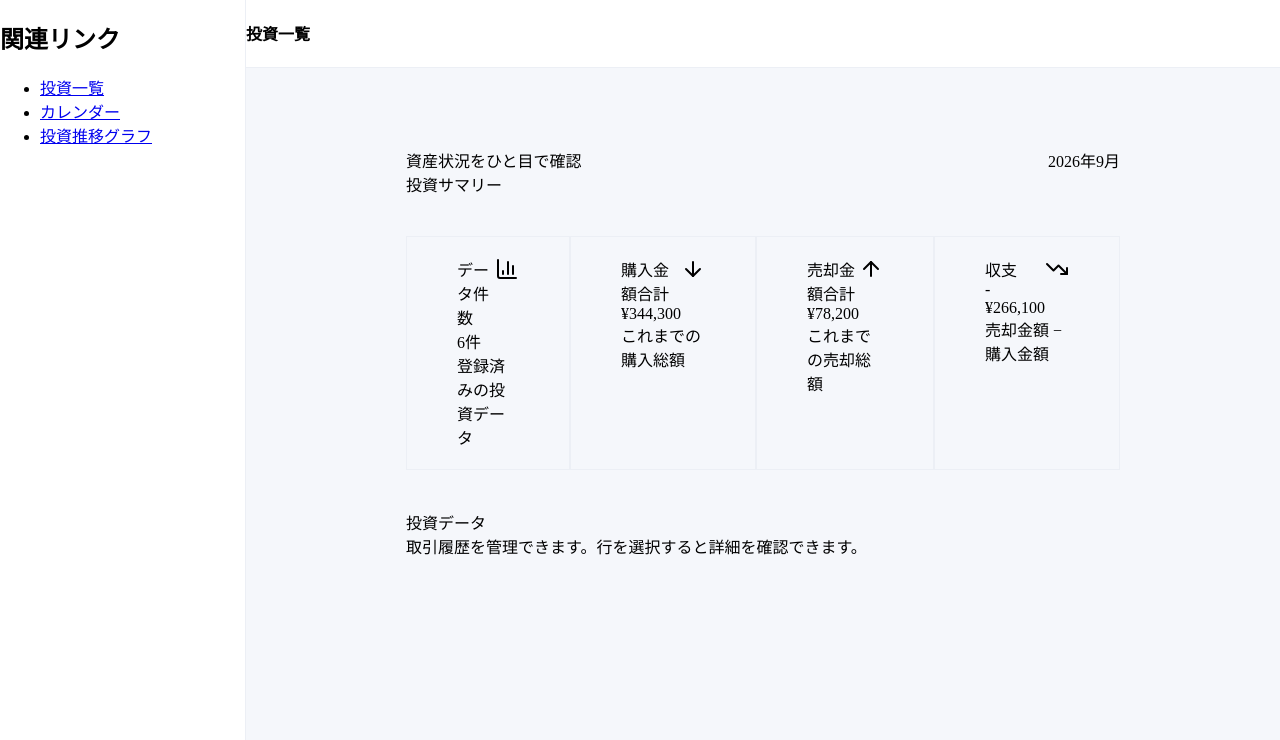
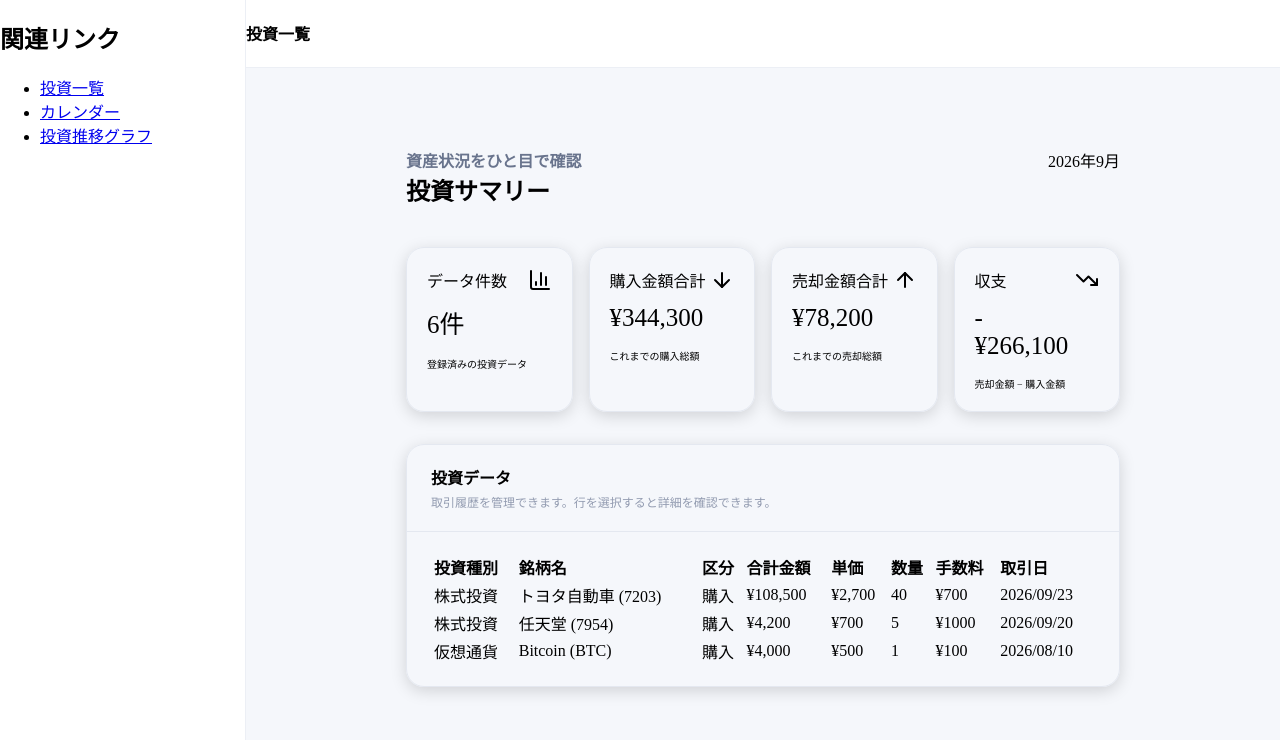
Before and after one commit to mn-area/touMEMO, a React (Vite) app in the folder frontend/: page / in a window 1280 px wide. Shown: the top 740 px of the page. Built offline with nearby package versions, Linux system fonts and the light colour scheme.

Commit message:
【フロント】投資一覧ページ　カードエリアレイアウト完成、データ一覧テーブル作成開始

```diff
--- a/frontend/src/Tradelist.tsx
+++ b/frontend/src/Tradelist.tsx
@@ -19,67 +19,119 @@ function Tradelist() {
                 <div id="content-area">
                     <div id="summary-header">
                         <div>
-                            <p>資産状況をひと目で確認</p>
-                            <p>投資サマリー</p>
+                            <p id="summary-text">資産状況をひと目で確認</p>
+                            <h2 id="summary-title">投資サマリー</h2>
                         </div>
                         <p>2026年9月</p>
                     </div>
-                    <section>
-                        <div id="card-area">
-                            <div className="card-item">
+                    <section id="card-area">
+                        <div className="card-item border">
                             <div className="card-data">
                                 <div>
                                     <p>データ件数</p>
-                                        <p>6件</p>
+                                    <p className="data-count">6件</p>
                                 </div>
                                 <div>
                                     <svg xmlns="http://www.w3.org/2000/svg" width="24" height="24" viewBox="0 0 24 24" fill="none" stroke="currentColor" stroke-width="2" stroke-linecap="round" stroke-linejoin="round" className="lucide lucide-chart-column" aria-hidden="true"><path d="M3 3v16a2 2 0 0 0 2 2h16"></path><path d="M18 17V9"></path><path d="M13 17V5"></path><path d="M8 17v-3"></path></svg>
                                 </div>
                             </div>
-                                <p>登録済みの投資データ</p>
+                            <p className="card-text">登録済みの投資データ</p>
                         </div>
-                            <div className="card-item">
+                        <div className="card-item border">
                             <div className="card-data">
                                 <div>
                                     <p>購入金額合計</p>
-                                        <p>¥344,300</p>
+                                    <p className="data-count">¥344,300</p>
                                 </div>
                                 <div>
                                     <svg xmlns="http://www.w3.org/2000/svg" width="24" height="24" viewBox="0 0 24 24" fill="none" stroke="currentColor" stroke-width="2" stroke-linecap="round" stroke-linejoin="round" className="lucide lucide-arrow-down" aria-hidden="true"><path d="M12 5v14"></path><path d="m19 12-7 7-7-7"></path></svg>
                                 </div>
                             </div>
-                                <p>これまでの購入総額</p>
+                            <p className="card-text">これまでの購入総額</p>
                         </div>
-                            <div className="card-item">
+                        <div className="card-item border">
                             <div className="card-data">
                                 <div>
                                     <p>売却金額合計</p>
-                                        <p>¥78,200</p>
+                                    <p className="data-count">¥78,200</p>
                                 </div>
                                 <div>
                                     <svg xmlns="http://www.w3.org/2000/svg" width="24" height="24" viewBox="0 0 24 24" fill="none" stroke="currentColor" stroke-width="2" stroke-linecap="round" stroke-linejoin="round" className="lucide lucide-arrow-up" aria-hidden="true"><path d="m5 12 7-7 7 7"></path><path d="M12 19V5"></path></svg>
                                 </div>
                             </div>
-                                <p>これまでの売却総額</p>
+                            <p className="card-text">これまでの売却総額</p>
                         </div>
-                            <div className="card-item">
+                        <div className="card-item border" >
                             <div className="card-data">
                                 <div>
                                     <p>収支</p>
-                                        <p>-¥266,100</p>
+                                    <p className="data-count">-¥266,100</p>
                                 </div>
                                 <div>
                                     <svg xmlns="http://www.w3.org/2000/svg" width="24" height="24" viewBox="0 0 24 24" fill="none" stroke="currentColor" stroke-width="2" stroke-linecap="round" stroke-linejoin="round" className="lucide lucide-trending-down" aria-hidden="true"><path d="M16 17h6v-6"></path><path d="m22 17-8.5-8.5-5 5L2 7"></path></svg>
                                 </div>
                             </div>
-                                <p>売却金額 − 購入金額</p>
-                            </div>
+                            <p className="card-text">売却金額 − 購入金額</p>
                         </div>
                     </section>
-                    <section id="trade-data-area">
+                    <section id="trade-data-area" className="border">
+                        <div id="data-area-header" className="border-b">
                             <div>
-                            <p>投資データ</p>
-                            <p>取引履歴を管理できます。行を選択すると詳細を確認できます。</p>
+                                <h2 id="data-area-title">投資データ</h2>
+                                <p className="data-text">取引履歴を管理できます。行を選択すると詳細を確認できます。</p>
+                            </div>
+                            {/* <div>
+                                <svg xmlns="http://www.w3.org/2000/svg" width="24" height="24" viewBox="0 0 24 24" fill="none" stroke="currentColor" stroke-width="2" stroke-linecap="round" stroke-linejoin="round" className="lucide lucide-search absolute left-3 top-1/2 -translate-y-1/2 text-[#a3abbb]" aria-hidden="true"><path d="m21 21-4.34-4.34"></path><circle cx="11" cy="11" r="8"></circle></svg>
+                                <input type="text" id="brand-search-input" aria-label="銘柄名を検索" placeholder="銘柄名を検索"></input>
+                            </div> */}
+                        </div>
+                        <div id="trade-table-area">
+                            <table id="trade-data-table">
+                                <thead>
+                                    <tr>
+                                    <th>投資種別</th>
+                                    <th>銘柄名</th>
+                                    <th>区分</th>
+                                    <th>合計金額</th>
+                                    <th>単価</th>
+                                    <th>数量</th>
+                                    <th>手数料</th>
+                                    <th>取引日</th>
+                                    </tr>
+                                </thead>
+                                <tbody>
+                                    <tr>
+                                        <td>株式投資</td>
+                                        <td>トヨタ自動車 (7203)</td>
+                                        <td>購入</td>
+                                        <td>¥108,500</td>
+                                        <td>¥2,700</td>
+                                        <td>40</td>
+                                        <td>¥700</td>
+                                        <td>2026/09/23</td>
+                                    </tr>
+                                    <tr>
+                                        <td>株式投資</td>
+                                        <td>任天堂 (7954)</td>
+                                        <td>購入</td>
+                                        <td>¥4,200</td>
+                                        <td>¥700</td>
+                                        <td>5</td>
+                                        <td>¥1000</td>
+                                        <td>2026/09/20</td>
+                                    </tr>
+                                    <tr>
+                                        <td>仮想通貨</td>
+                                        <td>Bitcoin (BTC)</td>
+                                        <td>購入</td>
+                                        <td>¥4,000</td>
+                                        <td>¥500</td>
+                                        <td>1</td>
+                                        <td>¥100</td>
+                                        <td>2026/08/10</td>
+                                    </tr>
+                                </tbody>
+                            </table>
                         </div>
                     </section>
                 </div>
--- a/frontend/src/index.css
+++ b/frontend/src/index.css
@@ -139,6 +139,16 @@ header {
   padding: 40px 0px;
 }
 
+#summary-text {
+  color: #69748d;
+  font-size: .75rem 12px;
+  font-weight: 700;
+}
+
+#summary-title {
+  margin: 0;
+}
+
 #content-area {
   background-color: #F5F7FB;
   flex: 1;
@@ -146,18 +156,91 @@ header {
 }
 
 #card-area {
+  display: grid;
+  row-gap: calc(1rem);
+  column-gap: calc(1rem);
+}
+
+.card-item {
+  /* border: 1px solid;
+  border-color: rgb(228, 232, 240); */
+  border-radius: calc(1.125rem);
+  box-shadow: 0 4px 16px rgba(0,0,0,0.15);
+  padding: 20px;
+}
+
+.card-data {
   display: flex;
   justify-content: space-between;
 }
 
-.card-item {
-  border: 1px solid #ECEFF5;
-  padding: 20px 50px;
-}
-.card-data {
-  display: flex;
+.data-count {
+  font-size: 25px;
+  margin-top: 12px;
 }
 
+.card-text {
+  font-size: 10px;
+  margin-top: 16px;
+}
+
+
 #trade-data-area {
-    padding: 40px 0px;
+  border-radius: calc(1.125rem);
+  box-shadow: 0 4px 16px rgba(0,0,0,0.15);
+  margin-top: 32px;
+
 }
+
+#data-area-header {
+  display: flex;
+  justify-content: space-between;
+  padding: 20px 24px;
+  /* border-bottom: 1px solid;
+  border-color: rgb(228, 232, 240); */
+}
+
+#data-area-title {
+  font-size: 1rem;
+  margin-top: 0px;
+  margin-bottom: 1px;
+}
+
+.data-text {
+  margin-top: 4px;
+  color: #929bb0;
+  font-size: .75rem;
+}
+
+#trade-data-table {
+  width: 100%;
+  text-align: left;
+  padding: 20px 24px;
+}
+
+#brand-search-input {
+  border: 1px solid;
+  border-radius: .625rem;
+  border-color: #e1e6ef;
+  height: 30px;
+}
+
+#brand-search-input:focus {
+  outline: 1px solid #7889d0;
+}
+
+.border {
+  border: 1px solid;
+  border-color: rgb(228, 232, 240);
+}
+
+.border-b {
+  border-bottom: 1px solid;
+  border-color: rgb(228, 232, 240);
+}
+
+@media (min-width: 80rem) {
+  #card-area {
+    grid-template-columns: repeat(4, minmax(0px, 1fr));
+  }
+}
```
Lines whose indentation alone changed are shown as unchanged.
